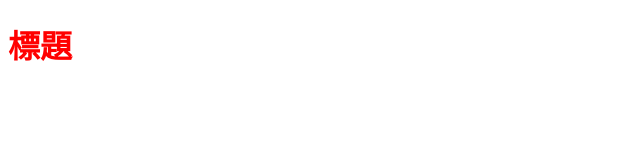
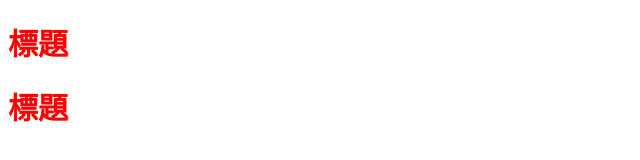
Before and after one commit to pss940909/JS-_1207, a plain HTML site: page index.html in a window 1280 px wide. Shown: the whole page, without its empty margins (0-640 px from the left). Drawn offline with Linux system fonts and the light colour scheme.

Commit message:
新增標題及樣式

```diff
--- a/all.css
+++ b/all.css
@@ -1,3 +1,4 @@
 h1 {
   color: red;
+  font-size: 30px;
 }
--- a/index.html
+++ b/index.html
@@ -9,5 +9,6 @@
   </head>
   <body>
     <h1>標題</h1>
+    <h1>標題</h1>
   </body>
 </html>
```
